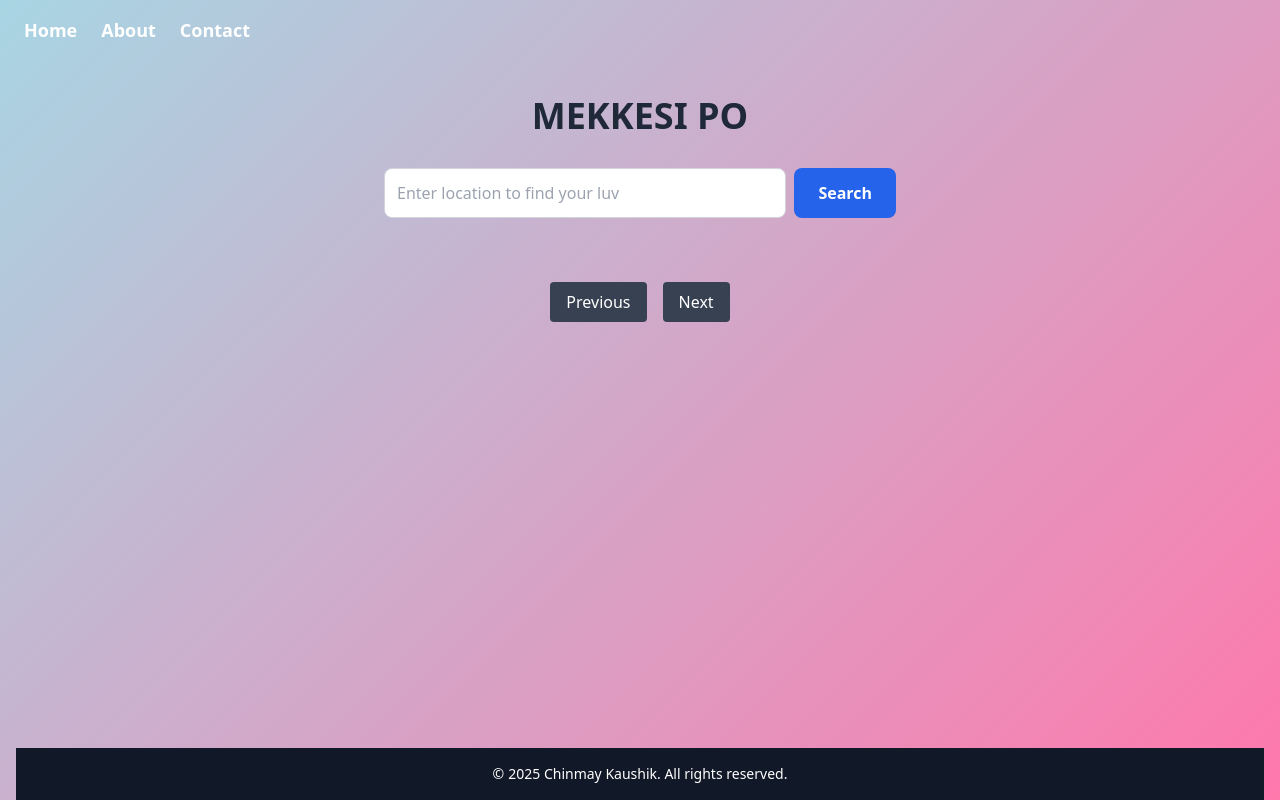
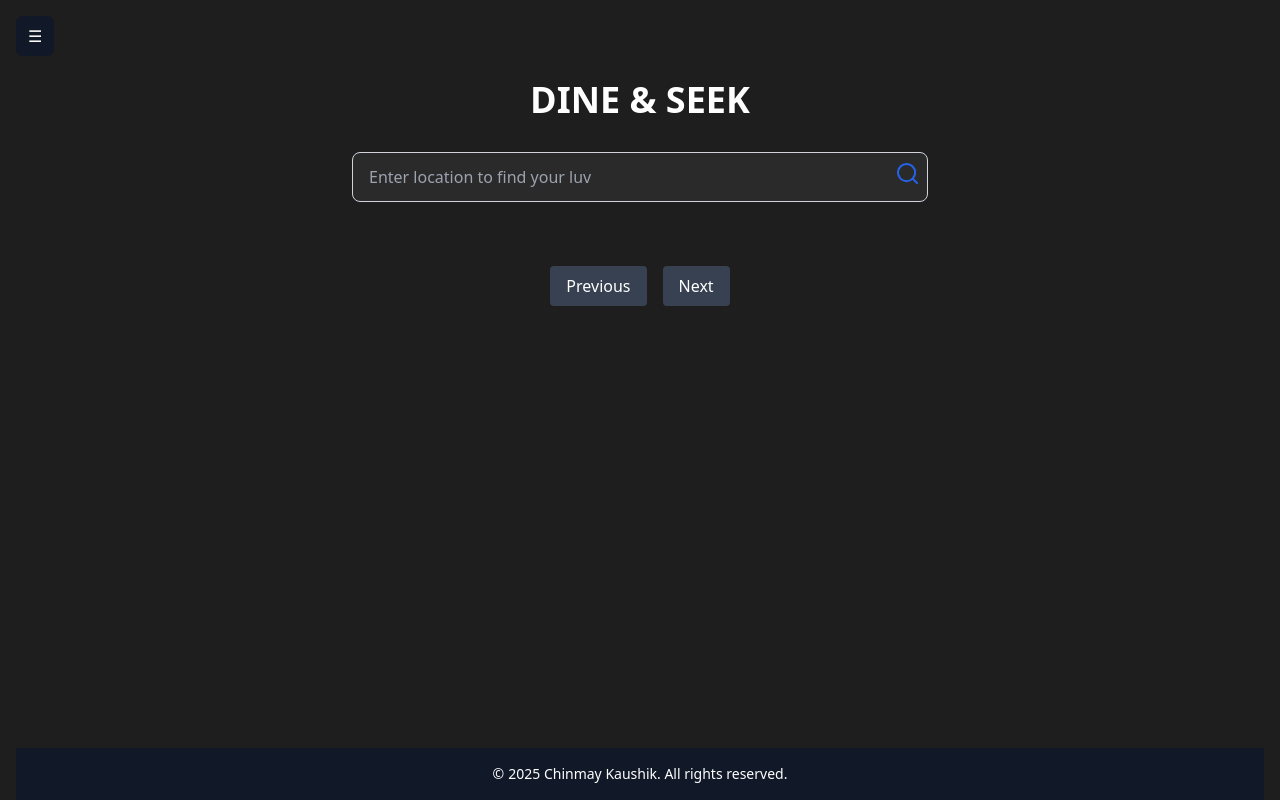
Before and after one commit to daivik-22/restaurant-Project, a FastAPI app: page / in a window 1280 px wide. Run offline with FastAPI, Linux system fonts and the light colour scheme; some libraries are stand-ins or nearby versions.

Commit message:
Update index.html
updated the new ui with the sidebar and new theme
update 2.0

```diff
--- a/templates/index.html
+++ b/templates/index.html
@@ -3,32 +3,52 @@
 <head>
   <meta charset="UTF-8"/>
   <meta name="viewport" content="width=device-width, initial-scale=1.0"/>
-  <title>Mekkesi po</title>
+  <title>DINE & SEEK</title>
   <script src="https://cdn.tailwindcss.com"></script>
   <style>
     body {
-      background: linear-gradient(135deg, #a8d5e3 0%, #ff78ac 100%);
+      background-color: #1e1e1e;
+      color: #e5e7eb;
       min-height: 100vh;
       display: flex;
       flex-direction: column;
     }
 
     .restaurant-card {
+      background-color: #2c2c2c;
+      color: #e5e7eb;
       transition: transform 0.2s ease-in-out, background-color 0.2s ease-in-out;
       cursor: pointer;
     }
 
     .restaurant-card:hover {
       transform: translateY(-5px);
-      background-color: #ddd6d6;
-    }
-
-    nav a:hover {
-      color: #1d4ed8;
+      background-color: #eeeeee;
     }
 
     .hidden-section {
       display: none;
+    }
+    input, .bg-white {
+      background-color: #2a2a2a;
+      color: #e5e7eb;
+      border-color: #444;
+    }
+
+    input::placeholder {
+      color: #aaa;
+    }
+
+    main {
+      flex: 1;
+    }
+
+    .sidebar-collapsed {
+      transform: translateX(-100%);
+    }
+
+    .sidebar-expanded {
+      transform: translateX(0);
     }
 
     main {
@@ -36,32 +56,45 @@
     }
   </style>
 </head>
-<body class="pt-24 px-4 flex flex-col items-center">
+<body class="pt-20 px-4 flex flex-col items-center relative">
 
-  <!-- Navbar -->
-  <nav class="fixed top-4 left-6 flex gap-6 text-white font-bold text-lg z-50">
-    <a href="#" onclick="showSection('home')">Home</a>
-    <a href="#" onclick="showSection('about')">About</a>
-    <a href="#" onclick="showSection('contact')">Contact</a>
-  </nav>
+  <!-- Sidebar -->
+  <div id="sidebar" class="fixed top-0 left-0 w-64 h-full bg-[#1e1e1e] text-white flex flex-col items-start px-6 py-10 z-50 transform transition-transform duration-300 -translate-x-full">
+    <button onclick="toggleSidebar()" class="mb-6 self-end text-white text-xl">✕</button>
+    <a href="#" class="mb-4 text-lg font-bold hover:text-blue-400" onclick="navigateTo('home')">Home</a>
+    <a href="#" class="mb-4 text-lg font-bold hover:text-blue-400" onclick="navigateTo('about')">About</a>
+    <a href="#" class="text-lg font-bold hover:text-blue-400" onclick="navigateTo('contact')">Contact</a>
+  </div>
+
+  <!-- Sidebar Toggle -->
+  <button onclick="toggleSidebar()" class="fixed top-4 left-4 z-50 text-white bg-gray-900 px-3 py-2 rounded-md hover:bg-gray-700">
+    ☰
+  </button>
 
   <main class="w-full flex flex-col items-center">
+
     <!-- Home Section -->
     <div id="home" class="w-full max-w-4xl hidden-section">
-      <h1 class="text-4xl font-bold text-gray-800 text-center mb-8">MEKKESI PO</h1>
+      <h1 class="text-4xl font-bold text-white text-center mb-8">DINE & SEEK</h1>
+
+      <!-- Search Bar -->
       <div class="flex justify-center mb-10">
-        <div class="w-full max-w-lg flex gap-2">
+        <div class="w-full max-w-xl relative">
           <input
             type="text"
             id="location-input"
             placeholder="Enter location to find your luv"
-            class="w-full p-3 rounded-lg border border-gray-300 focus:outline-none focus:ring-2 focus:ring-blue-500 text-gray-700"
-          >
+            class="w-full p-3 pl-4 pr-12 rounded-lg border border-gray-300 focus:outline-none focus:ring-2 focus:ring-blue-500 text-white-700"
+          />
           <button
             onclick="fetchRestaurants(1)"
-            class="bg-blue-600 text-white px-6 py-3 rounded-lg font-semibold hover:bg-blue-700"
+            class="absolute right-2 top-2.5 text-blue-600 hover:text-blue-800"
           >
-            Search
+            <svg xmlns="http://www.w3.org/2000/svg" class="h-6 w-6" fill="none"
+              viewBox="0 0 24 24" stroke="currentColor" stroke-width="2">
+              <path stroke-linecap="round" stroke-linejoin="round"
+                d="M21 21l-4.35-4.35m0 0A7.5 7.5 0 104.5 4.5a7.5 7.5 0 0012.15 12.15z"/>
+            </svg>
           </button>
         </div>
       </div>
@@ -77,20 +110,20 @@
     </div>
 
     <!-- About Section -->
-    <div id="about" class="hidden-section bg-white mt-24 p-8 rounded-lg shadow-lg max-w-2xl">
-      <h1 class="text-3xl font-bold mb-4 text-gray-800">About Us</h1>
-      <p class="text-gray-700">
+    <div id="about" class="hidden-section bg-gray-800 mt-24 p-8 rounded-lg shadow-lg max-w-2xl text-white">
+      <h1 class="text-3xl font-bold mb-4">About Us</h1>
+      <p>
         Restaurant Finder helps you explore top-rated restaurants in your area.
-        We are dedicated find your crush(food) and have it with your crush if available or have food to digest that you are single.
-        but dont forget to pay the bill even if you had crush or single. When it comes to bill you are forever single.
+        We are dedicated find your crush (food) and have it with your crush if available or have food to digest that you are single.
+        But don’t forget to pay the bill whether you are with your crush or single. When it comes to the bill, you are forever single.
       </p>
     </div>
 
     <!-- Contact Section -->
-    <div id="contact" class="hidden-section bg-white mt-24 p-8 rounded-lg shadow-lg max-w-2xl">
-      <h1 class="text-3xl font-bold mb-4 text-gray-800">Contact Us</h1>
-      <p class="text-gray-700 mb-2">
-        For support , email us. For food related issues do not contact us thank you! :
+    <div id="contact" class="hidden-section bg-gray-800 mt-24 p-8 rounded-lg shadow-lg max-w-2xl text-white">
+      <h1 class="text-3xl font-bold mb-4">About Us</h1>
+      <p>
+        For support, email us. For food-related issues do not contact us, thank you! :
       </p>
       <a href="mailto:naamailneekuendukurapokodi@foodluv.com" class="text-blue-600 underline">naamailneekuendukurapokodi@foodluv.com</a>
     </div>
@@ -104,18 +137,28 @@
     </span>
   </footer>
 
-  <!-- JavaScript -->
+  <!-- Scripts -->
   <script>
     let currentPage = 1;
     let totalPages = 1;
     let currentRestaurants = [];
+
+    function toggleSidebar() {
+      const sidebar = document.getElementById("sidebar");
+      sidebar.classList.toggle("-translate-x-full");
+    }
+
+    function navigateTo(id) {
+      showSection(id);
+      toggleSidebar(); // Close sidebar after selecting a section
+    }
 
     function showSection(id) {
       document.querySelectorAll('.hidden-section').forEach(div => div.style.display = 'none');
       document.getElementById(id).style.display = 'block';
     }
 
-    // Default show Home
+    // Default section
     showSection('home');
 
     async function fetchRestaurants(page = 1) {
```
